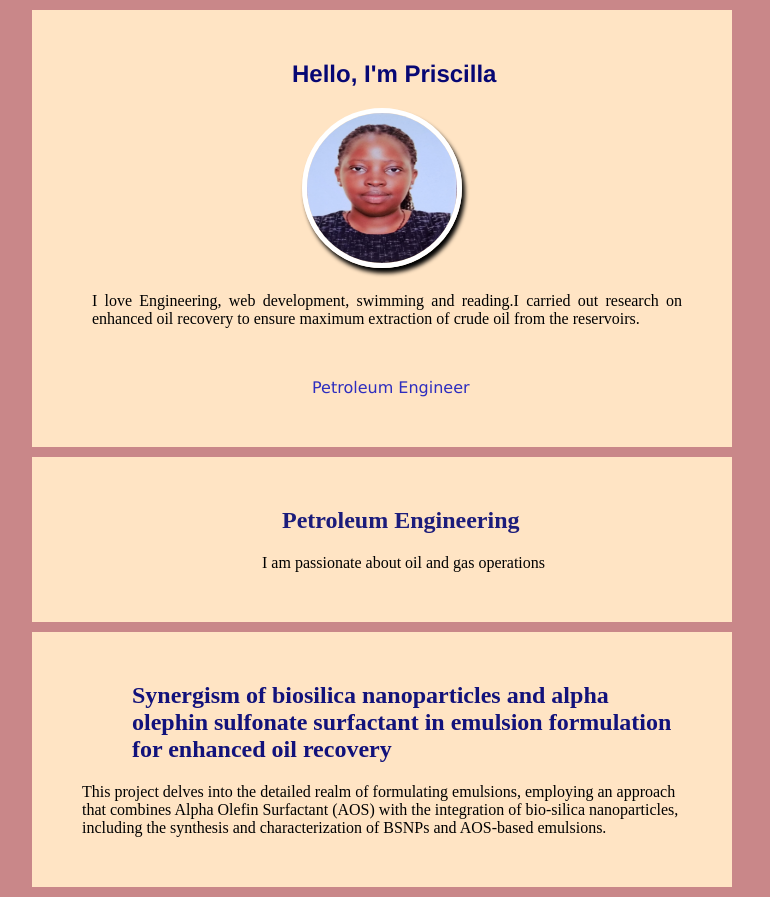
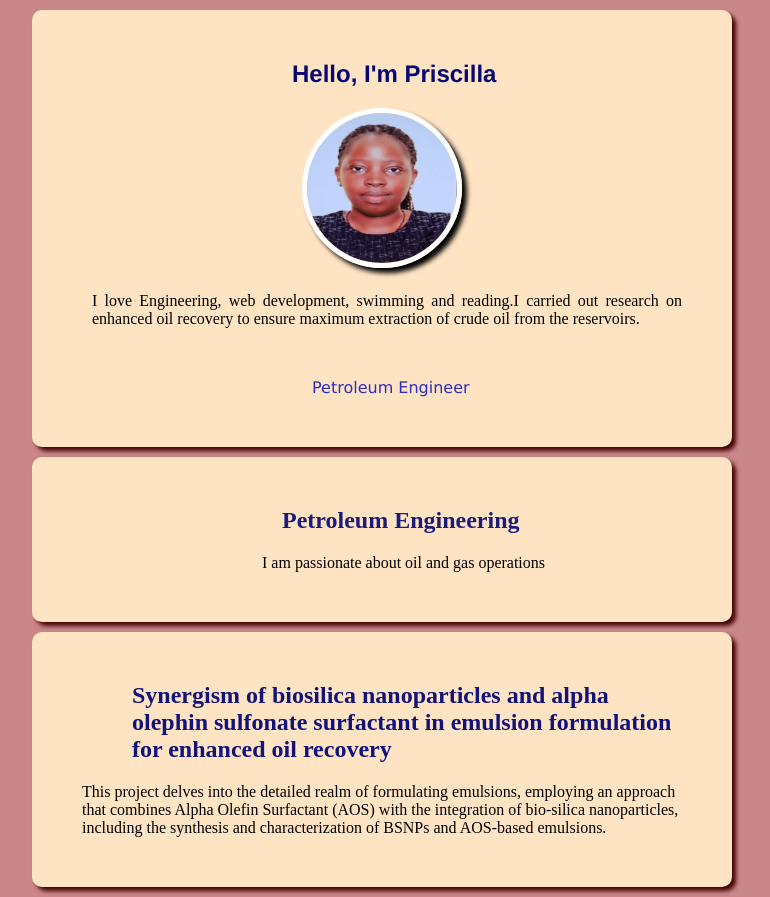
Before and after one commit to PriscillaNelly/codequeen14-css, a plain HTML site: page project.html in a window 1280 px wide. Shown: the whole page, without its empty margins (258-1028 px from the left). Drawn offline with Linux system fonts and the light colour scheme.

Commit message:
My prsctice projectt

```diff
--- a/project.css
+++ b/project.css
@@ -13,13 +13,15 @@ body{
     padding: 50px;
     margin-top: 10px;
     margin-bottom: 10px;
+    border-radius: 10px;
+    box-shadow: rgb(69, 3, 3) 4px 4px 4px ;
 }
 .photo{
     height: 150px;
     width: 150px;
     border-radius: 50%;
     border: white 5px solid;
-    box-shadow: 3px 5px 4px;
+    box-shadow: 5px 5px 5px;
     margin-left: 220px;
 
 }
```
